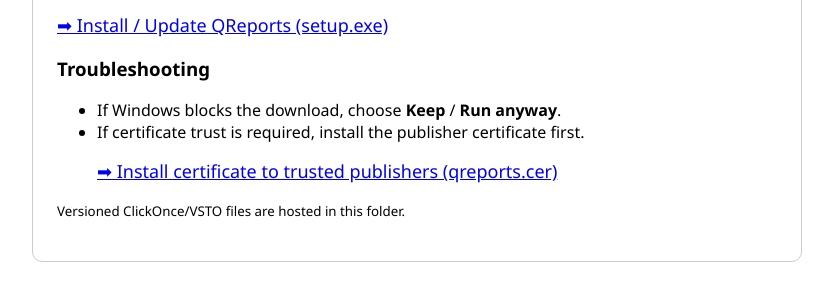
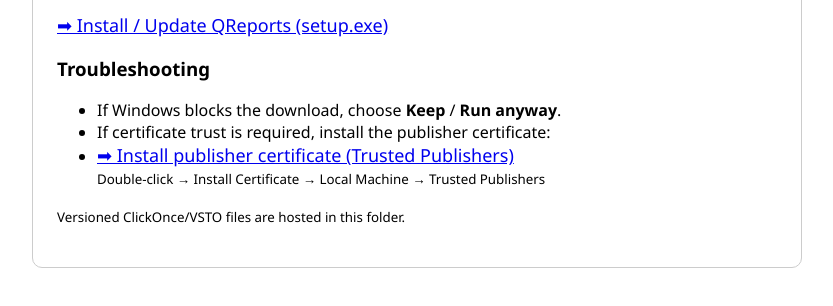
Before and after one commit to Steely-Staffstead/InstallQreports, a plain HTML site: page docs/index.html in a window 1280 px wide. Shown: the part 176-482 px from the top of the page, without its empty margins (8-841 px from the left). Drawn offline with Linux system fonts and the light colour scheme.

Commit message:
Enhance installation and troubleshooting instructions
Updated the installation instructions and troubleshooting steps for QReports.

```diff
--- a/docs/index.html
+++ b/docs/index.html
@@ -14,13 +14,23 @@
   <div class="box">
     <h1>Install QReports</h1>
     <p>Download and run the installer:</p>
-    <p><a href="setup.exe">➡ Install / Update QReports (setup.exe)</a></p>
+    <p>
+      <a href="setup.exe">➡ Install / Update QReports (setup.exe)</a>
+    </p>
 
     <h3>Troubleshooting</h3>
     <ul>
       <li>If Windows blocks the download, choose <b>Keep</b> / <b>Run anyway</b>.</li>
-      <li>If certificate trust is required, install the publisher certificate first.</li>
-      <p><a href="qreports.cer">➡ Install certificate to trusted publishers (qreports.cer)</a></p>
+      <li>If certificate trust is required, install the publisher certificate:</li>
+      <li>
+        <a href="qreports.cer">
+          ➡ Install publisher certificate (Trusted Publishers)
+        </a>
+        <br/>
+        <small>
+          Double-click → Install Certificate → Local Machine → Trusted Publishers
+        </small>
+      </li>
     </ul>
 
     <p><small>Versioned ClickOnce/VSTO files are hosted in this folder.</small></p>
```
